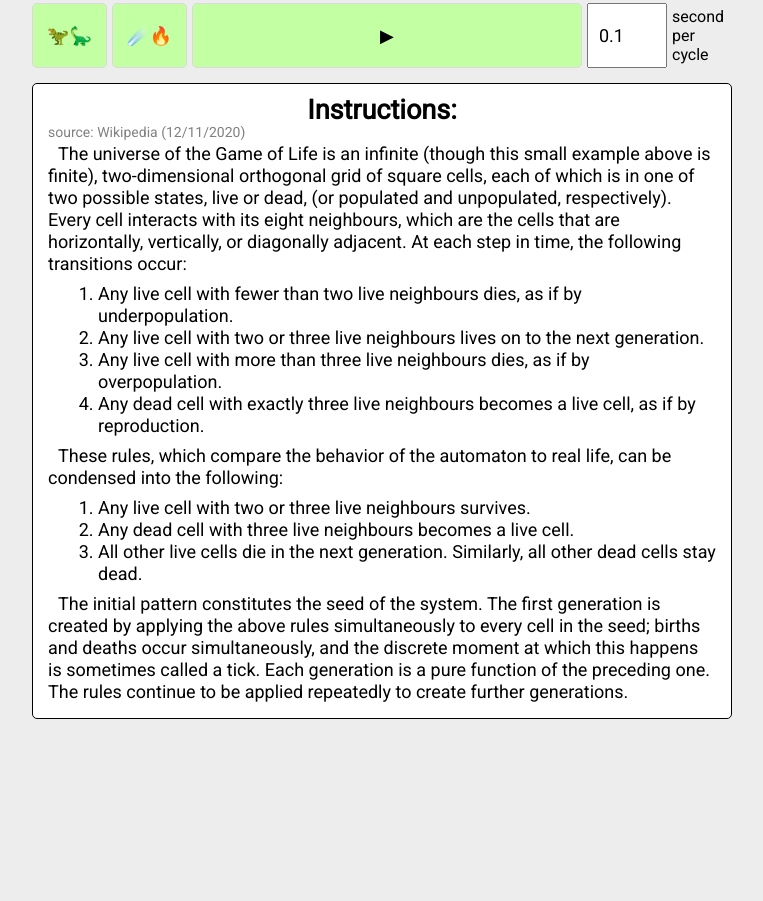
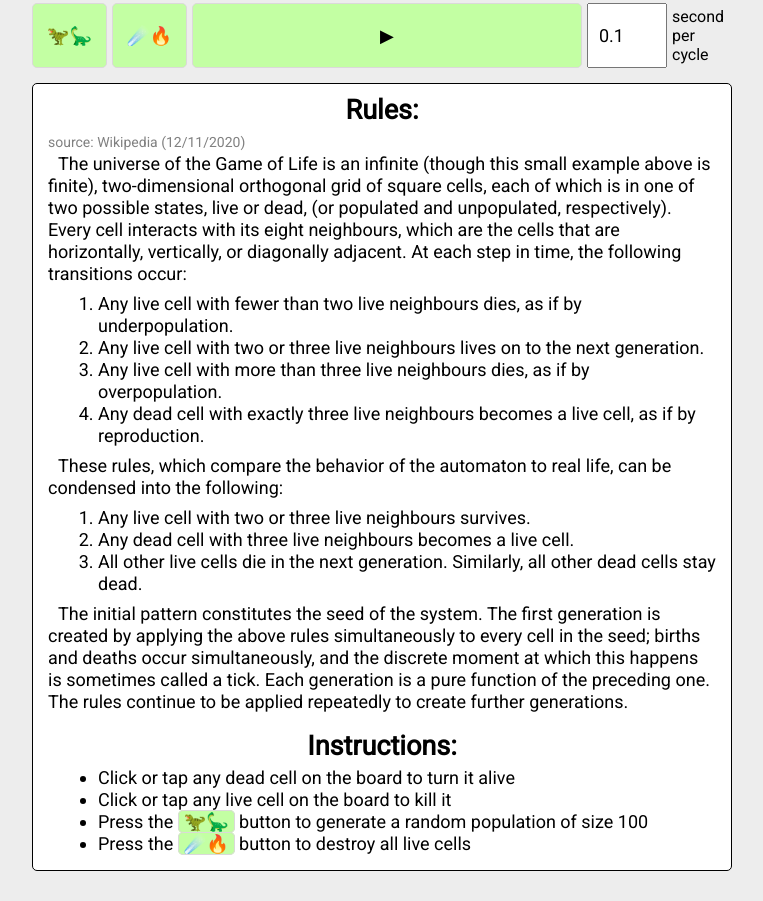
Before and after one commit to mikemorcerf/conway-game-of-life-stimulusjs, a website built with webpack: page public/index.html in a window 1280 px wide. Shown: the part 767-1668 px from the top of the page, without its empty margins (258-1021 px from the left). Before the commit the page ends 1516 px from the top, so only its background shows below. Built offline with nearby package versions, Linux system fonts and the light colour scheme; what stimulus would draw is missing.

Commit message:
improve instructions

```diff
--- a/public/index.html
+++ b/public/index.html
@@ -47,7 +47,7 @@
       </div>
     </div>
     <div class="instructions-container">
-      <h2>Instructions:</h2>
+      <h2>Rules:</h2>
       <p id="source">source: <a href="https://en.wikipedia.org/wiki/Conway%27s_Game_of_Life" target="_blank">Wikipedia</a> (12/11/2020)</p>
       <p>The universe of the Game of Life is an infinite (though this small example above is finite), two-dimensional orthogonal grid of square cells, each of which is in one of two possible states, live or dead, (or populated and unpopulated, respectively). Every cell interacts with its eight neighbours, which are the cells that are horizontally, vertically, or diagonally adjacent. At each step in time, the following transitions occur:</p>
       <ol>
@@ -63,6 +63,14 @@
         <li>All other live cells die in the next generation. Similarly, all other dead cells stay dead.</li>
       </ol>
       <p>The initial pattern constitutes the seed of the system. The first generation is created by applying the above rules simultaneously to every cell in the seed; births and deaths occur simultaneously, and the discrete moment at which this happens is sometimes called a tick. Each generation is a pure function of the preceding one. The rules continue to be applied repeatedly to create further generations.</p>
+      <br>
+      <h2>Instructions:</h2>
+      <ul>
+        <li>Click or tap any dead cell on the board to turn it alive</li>
+        <li>Click or tap any live cell on the board to kill it</li>
+        <li>Press the <span>🦖🦕</span> button to generate a random population of size 100</li>
+        <li>Press the <span>☄️🔥</span> button to destroy all live cells</li>
+      </ul>
     </div>
   </div>
 </body>
--- a/public/main.css
+++ b/public/main.css
@@ -145,6 +145,16 @@ body {
   line-height: 22px;
 }
 
+.instructions-container span {
+  background: #c3ffa3;
+  height: 100%;
+
+  padding: 0 5px;
+
+  border-radius: 5px;
+  border: solid 1px #dbd9d9;
+}
+
 .instructions-container p:nth-child(2) {
   color: grey;
   font-size: 14px;
@@ -157,6 +167,7 @@ body {
 
 .instructions-container h2 {
   align-self: center;
+  margin-bottom: 10px;
 }
 
 .instructions-container p:nth-child(n+3) {
```
